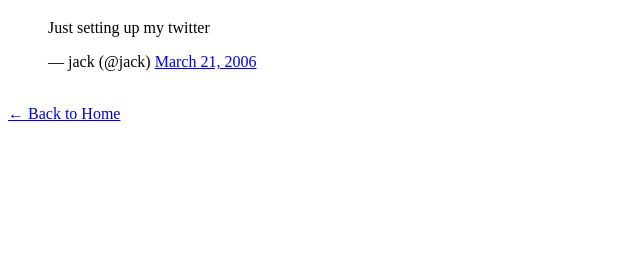
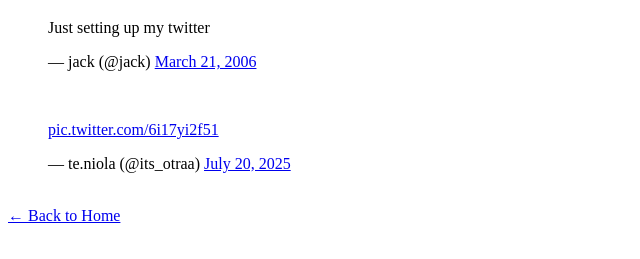
Before and after one commit to BigMaxe/My_First_Portfolio, a plain HTML site: page html_basic/tweets.html in a window 1280 px wide. Shown: the part 61-320 px from the top of the page, without its empty margins (0-640 px from the left). Drawn offline with Linux system fonts and the light colour scheme.

Commit message:
Added new lines to tweets.html

```diff
--- a/html_basic/tweets.html
+++ b/html_basic/tweets.html
@@ -18,6 +18,13 @@
 
     <br>
 
+    <blockquote class="twitter-tweet" data-lang="en" data-theme="dark">
+        <p lang="zxx" dir="ltr"><a href="https://t.co/6i17yi2f51">pic.twitter.com/6i17yi2f51</a></p>&mdash; te.niola (@its_otraa) <a href="https://twitter.com/its_otraa/status/1946969324343693484?ref_src=twsrc%5Etfw">July 20, 2025</a>
+    </blockquote>
+    <script async src="https://platform.twitter.com/widgets.js" charset="utf-8"></script>
+
+    <br>
+
     <!-- Link back to homepage -->
     <a href="index.html">← Back to Home</a>
 
```
